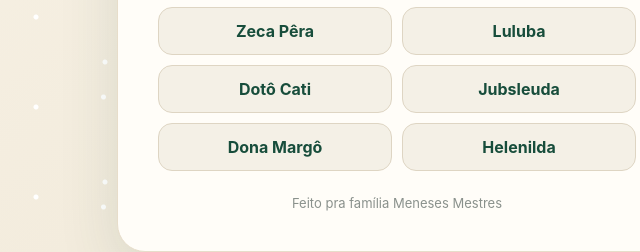
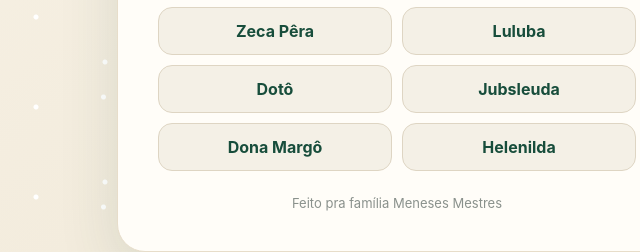
Before and after one commit to caiomestres/amigo-secreto-meneses-mestres, a plain HTML site: page index.html in a window 1280 px wide. Shown: the part 442-694 px from the top of the page, 243-883 px from the left. Drawn offline with Linux system fonts and the light colour scheme.

Commit message:
Atualizar nome para Dotô

```diff
--- a/index.html
+++ b/index.html
@@ -223,11 +223,11 @@
     const draw = {
       "Caio": "Luluba",
       "Ériquita": "Jubsleuda",
-      "Rique": "Dotô Cati",
+      "Rique": "Dotô",
       "Teteca": "Caio",
       "Zeca Pêra": "Rique",
       "Luluba": "Dona Margô",
-      "Dotô Cati": "Helenilda",
+      "Dotô": "Helenilda",
       "Jubsleuda": "Teteca",
       "Dona Margô": "Zeca Pêra",
       "Helenilda": "Ériquita"
```
